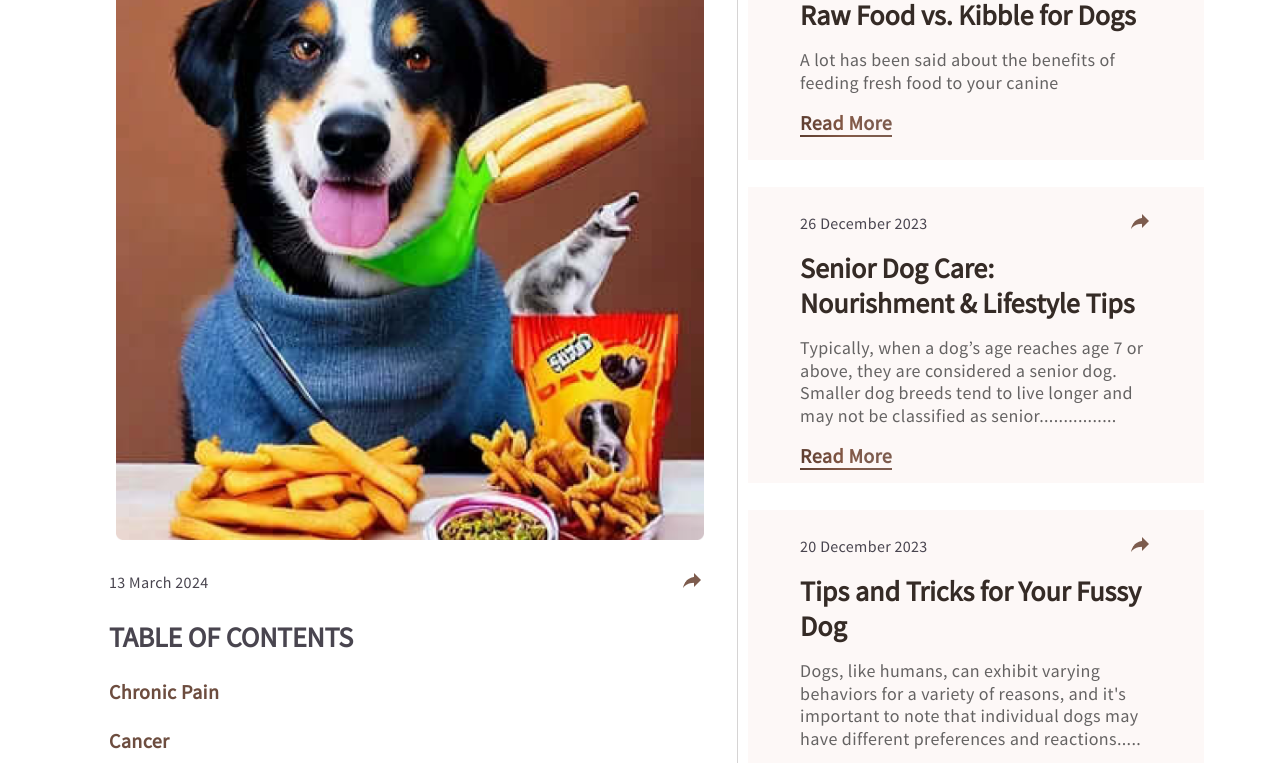
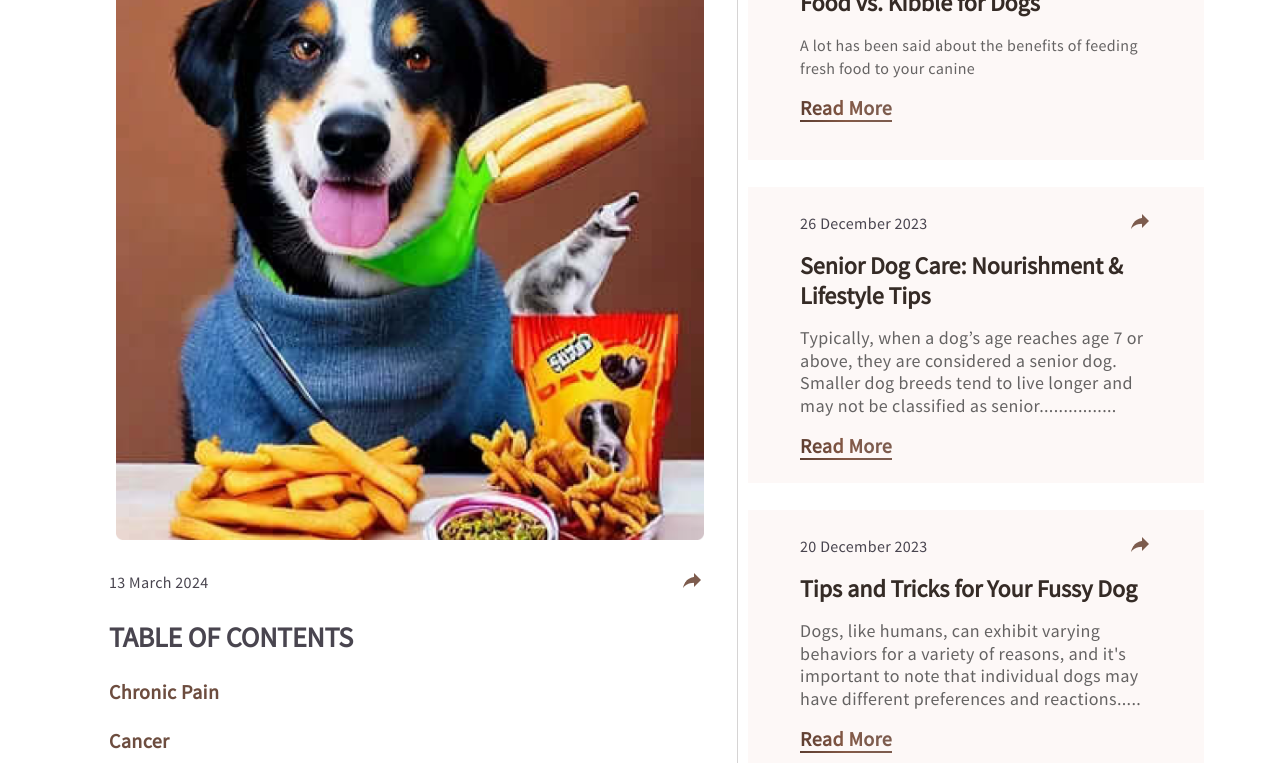
Before and after one commit to robinkumar75/Blog-details-page, a plain HTML site: page index.html in a window 1280 px wide. Shown: the part 336-1099 px from the top of the page. Drawn offline with Linux system fonts and the light colour scheme.

Commit message:
add some font size

```diff
--- a/index.html
+++ b/index.html
@@ -394,7 +394,7 @@
                 Understanding the Nutrition Spectrum: Lightly Cooked vs. Raw
                 Food vs. Kibble for Dogs
               </p>
-              <p class="medium-400-Grey-600">
+              <p class="medium-400-Grey-600 small-post-discription">
                 A lot has been said about the benefits of feeding fresh food to
                 your canine
               </p>
--- a/style.css
+++ b/style.css
@@ -566,10 +566,15 @@
 }
 
 .small-post-title {
+  font-size: 24px;
+  line-height: 30px;
   color: #352b26;
   padding-bottom: 16px;
 }
 
+.small-post-discription{
+  font-size: 16px;
+}
 .read-more-link a {
   background: linear-gradient(
     90deg,
```
